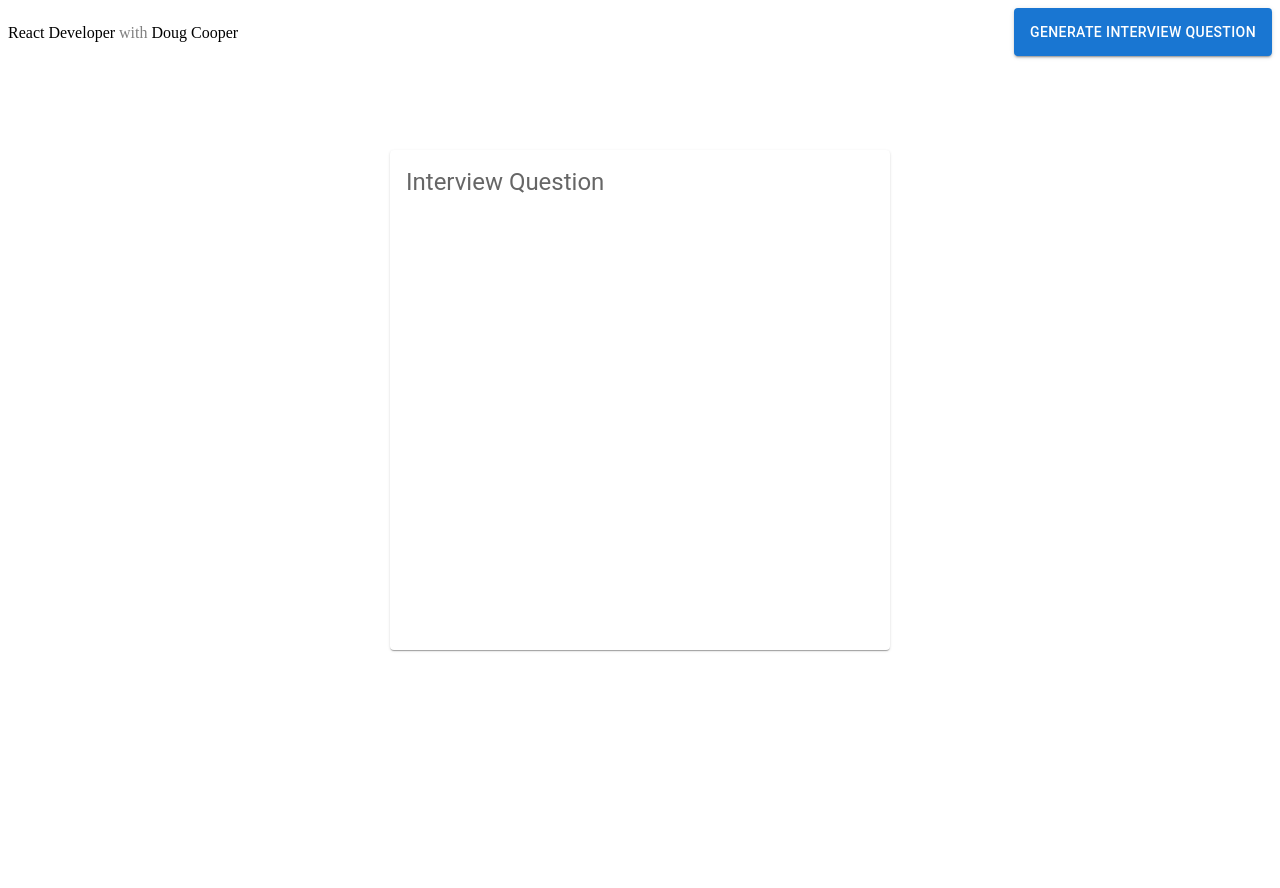
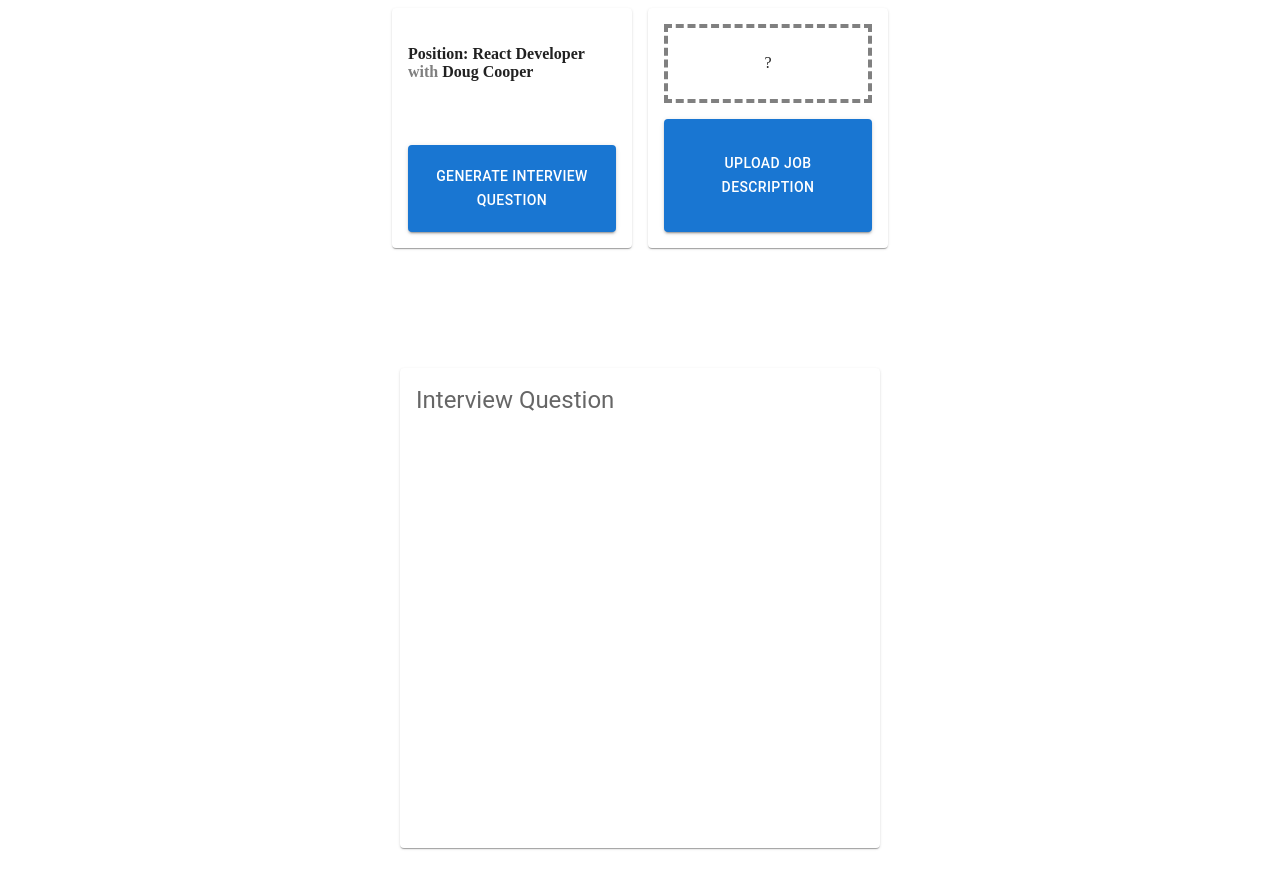
Before and after one commit to dougcpr/blueberry, a Next.js app: page / in a window 1280 px wide. Shown: the top 888 px of the page. Before the commit the page ends 800 px from the top, so only its background shows below. Built offline with nearby package versions, Linux system fonts and the light colour scheme.

Commit message:
removed header and replaced with two interview style choices: generate questions or submit a job description to generate questions

```diff
--- a/src/app/components/header.tsx
+++ /dev/null
@@ -1,44 +0,0 @@
-import React, {FC} from "react";
-import {Button} from "@mui/material";
-import styled from "styled-components";
-import {completeResponse} from "@/app/lib/shared/helper";
-
-type Role = {
-  id: number,
-  value: string,
-  label: string
-}
-
-const InterviewHeader = styled.div`
-  display: flex;
-  justify-content: space-between;
-
-`
-
-type HeaderProps = {
-  setInterviewQuestion: any;
-};
-
-const Header: FC<HeaderProps> = ({setInterviewQuestion}) => {
-  async function generateInterviewQuestion() {
-    setInterviewQuestion(undefined)
-    let prompt = generateInterviewPrompt()
-    const res = await completeResponse(prompt)
-    setInterviewQuestion(res.choices[0].text)
-  }
-
-  function generateInterviewPrompt() {
-    const feedbackContext = `Assume you are a hiring manager for React Developer.`
-    return`${feedbackContext} Ask 1 question to the interviewee given their experience is 2 years.`
-  }
-  return (
-      <InterviewHeader>
-        <p>
-          React Developer <span style={{color: "grey"}}>with</span> Doug Cooper
-        </p>
-        <Button onClick={generateInterviewQuestion} size="medium" variant="contained">Generate Interview Question</Button>
-      </InterviewHeader>
-  )
-}
-
-export default Header
--- a/src/app/components/interview/interviewCard.tsx
+++ b/src/app/components/interview/interviewCard.tsx
@@ -48,7 +48,7 @@ const InterviewCard: FC<InterviewCardProps> = ({interviewQuestion}) => {
 
   return (
     <InterviewCardContainer>
-      <Card style={{height: "500px", width: "500px"}}>
+      <Card style={{height: "30rem", width: "30rem", overflow: "scroll"}}>
         <CardContent>
           <InterviewQuestion interviewQuestion={interviewQuestion}></InterviewQuestion>
           {interviewQuestion &&
--- /dev/null
+++ b/src/app/components/interview/interviewOptions.tsx
@@ -0,0 +1,62 @@
+import React, {FC} from "react";
+import {Button, Card} from "@mui/material";
+import styled from "styled-components";
+import {completeResponse} from "@/app/lib/shared/helper";
+
+type InterviewOptionsProps = {
+  setInterviewQuestion: any;
+};
+
+const InterviewPrompt = styled.div`
+  display: flex;
+  grid-column-gap: 1rem;
+  justify-content: center;
+`
+
+const InterviewStyleChoice = styled(Card)`
+  display: grid;
+  height: 13rem;
+  padding: 1rem;
+  width: 13rem;
+  grid-gap: 1rem;
+`
+
+const UploadFakeBorder = styled.div`
+  border: 0.25rem dashed grey;
+  display: grid;
+  place-items: center;
+`
+
+const InterviewOptions: FC<InterviewOptionsProps> = ({setInterviewQuestion}) => {
+  async function generateInterviewQuestion() {
+    setInterviewQuestion(undefined)
+    try {
+      let prompt = generateInterviewPrompt()
+      const res = await completeResponse(prompt)
+      setInterviewQuestion(res.choices[0].text)
+    } catch (e) {
+      console.error(e)
+      setInterviewQuestion("This is an offline interview prompt.")
+    }
+
+  }
+
+  function generateInterviewPrompt() {
+    const feedbackContext = `Assume you are a hiring manager for React Developer.`
+    return`${feedbackContext} Ask 1 question to the interviewee given their experience is 2 years.`
+  }
+  return (
+      <InterviewPrompt>
+        <InterviewStyleChoice>
+          <h4>Position: React Developer <span style={{'color': 'gray'}}>with</span> Doug Cooper</h4>
+          <Button onClick={generateInterviewQuestion} size="medium" variant="contained">Generate Interview Question</Button>
+        </InterviewStyleChoice>
+        <InterviewStyleChoice>
+          <UploadFakeBorder>?</UploadFakeBorder>
+          <Button size="medium" variant="contained">Upload Job Description</Button>
+        </InterviewStyleChoice>
+      </InterviewPrompt>
+  )
+}
+
+export default InterviewOptions
--- a/src/app/page.tsx
+++ b/src/app/page.tsx
@@ -1,14 +1,15 @@
 'use client';
 import 'regenerator-runtime/runtime'
 import React, {useEffect, useState} from "react";
-import Header from "@/app/components/header";
+import InterviewOptions from "@/app/components/interview/interviewOptions";
 import InterviewCard from "@/app/components/interview/interviewCard";
 import styled from "styled-components";
 
 
 const Main = styled.main`
   display: grid;
-  grid-template-rows: 3rem calc(100vh - 7rem) 3rem;
+  grid-row-gap: 1rem;
+  grid-template-rows: 1fr calc(100vh - 7rem) 3rem;
 `
 
 function Home() {
@@ -27,7 +28,7 @@ function Home() {
 
   return (
     <Main>
-      <Header setInterviewQuestion={setInterviewQuestion}/>
+      <InterviewOptions setInterviewQuestion={setInterviewQuestion}/>
       <InterviewCard interviewQuestion={interviewQuestion}/>
     </Main>
   )
```
Also changed, not shown: src/app/mockData.ts (+11 -3 lines).
